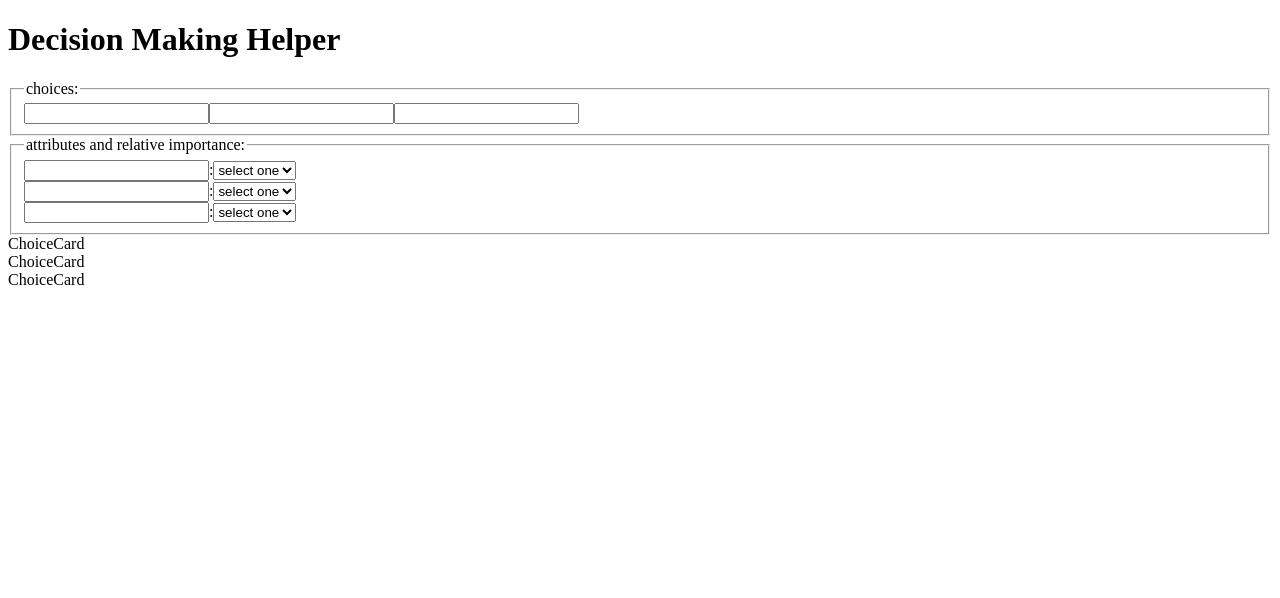
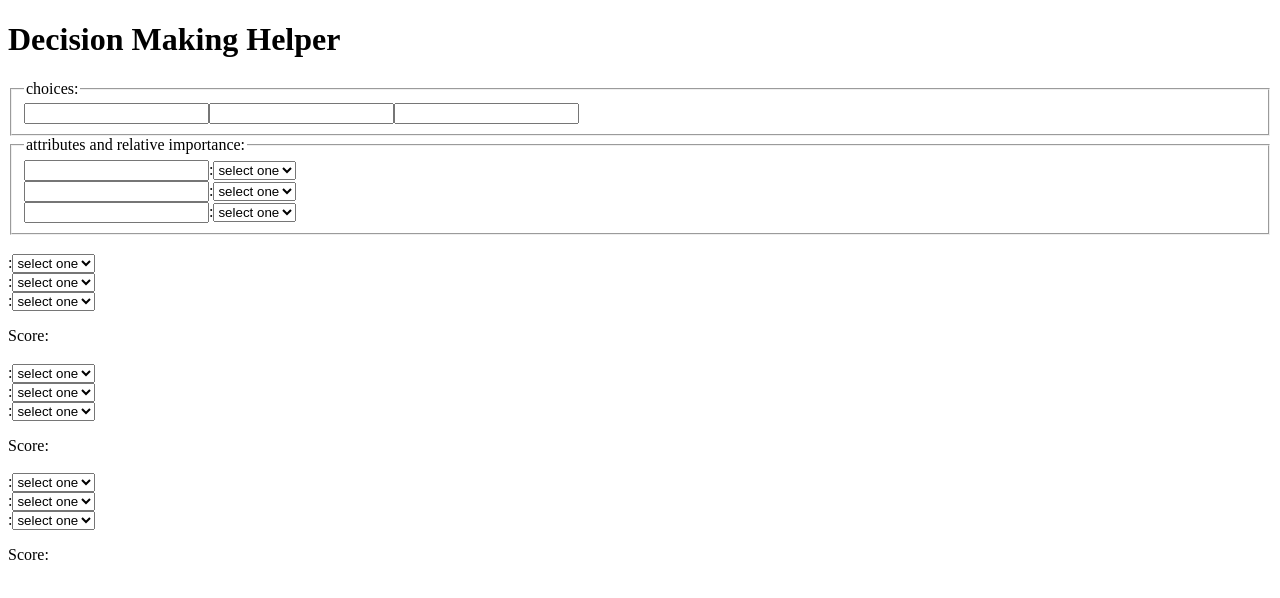
Before and after one commit to faithod/decision-making-helper, a React (Create React App) app: page / in a window 1280 px wide. Shown: the top 598 px of the page. Built offline with nearby package versions, Linux system fonts and the light colour scheme.

Commit message:
added reusable formatting to ChoiceCard component and added onChange to select element

```diff
--- a/src/components/ChoiceCard.tsx
+++ b/src/components/ChoiceCard.tsx
@@ -1,5 +1,41 @@
-export default function ChoiceCard() {
-  return <div>ChoiceCard</div>;
+import { action, attributeElement, choiceValuesElement } from "./DecisionMaker";
+
+export default function ChoiceCard(props: {
+  choiceIndex: number;
+  attributes: attributeElement[];
+  choice: choiceValuesElement;
+  dispatch: React.Dispatch<action>;
+}) {
+  return (
+    <>
+      <h3>{props.choice.choiceName}</h3>
+      {props.attributes.map((el, i) => (
+        <div key={i}>
+          <label htmlFor="attribute-scores">{el.attributeName}:</label>
+
+          <select
+            id="attribute-scores"
+            onChange={(e) =>
+              props.dispatch({
+                type: "addRating",
+                value: e.target.value,
+                index: props.choiceIndex,
+                attributeIndex: i,
+              })
+            }
+          >
+            <option selected disabled>
+              select one
+            </option>
+            <option value="1">1</option>
+            <option value="2">2</option>
+            <option value="3">3</option>
+            <option value="4">4</option>
+            <option value="5">5</option>
+          </select>
+        </div>
+      ))}
+      <p>Score:</p>
+    </>
+  );
 }
-
-export {};
```
